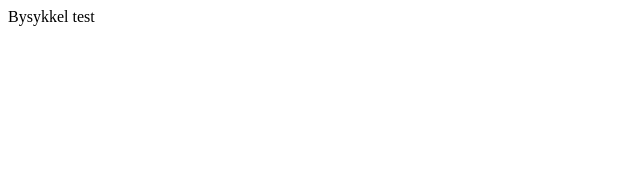
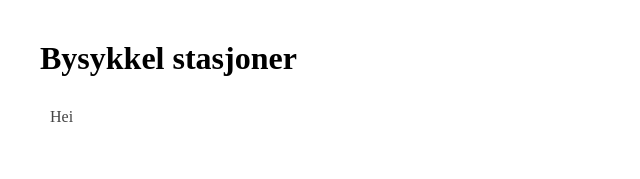
Before and after one commit to kimble/bysykkel-test, a website: page src/public/index.html in a window 1280 px wide. Shown: the whole page, without its empty margins (0-640 px from the left). Drawn offline with Linux system fonts and the light colour scheme.

Commit message:
Html side + js for frontend..

```diff
--- a/server.js
+++ b/server.js
@@ -24,7 +24,7 @@ const proxyEndpoint = (req, res) => {
 // Sett opp express
 const app = express();
 app.use(express.static('src/public'));
-app.get('/proxy/stations', proxyEndpoint);
+app.get('/proxy', proxyEndpoint);
 
 app.listen(3000, () => {
     console.log("Yey! Bysykkel app is up and running at:");
--- /dev/null
+++ b/src/public/frontend.js
@@ -0,0 +1,6 @@
+"use strict";
+
+const containerElement = document.getElementById("stations");
+
+
+const fetchData = () => fetch('/proxy').then(r => r.json());
--- a/src/public/index.html
+++ b/src/public/index.html
@@ -1 +1,36 @@
-Bysykkel test
+<!doctype html>
+<html lang="en">
+<head>
+    <meta charset="utf-8">
+    <title>Bysykkel stasjoner</title>
+
+    <style>
+        body {
+            margin: 40px;
+        }
+
+        #stations {
+            display: grid;
+            grid-gap: 10px;
+            grid-template-columns: repeat(auto-fill, minmax(200px, 1fr) ) ;
+            background-color: #fff;
+            color: #444;
+        }
+
+        .station {
+            padding: 10px;
+        }
+    </style>
+</head>
+<body>
+
+    <h1>Bysykkel stasjoner</h1>
+
+    <div id="stations">
+        <div class="station">Hei</div>
+    </div>
+
+    <script src="frontend.js"></script>
+
+</body>
+</html>
```
